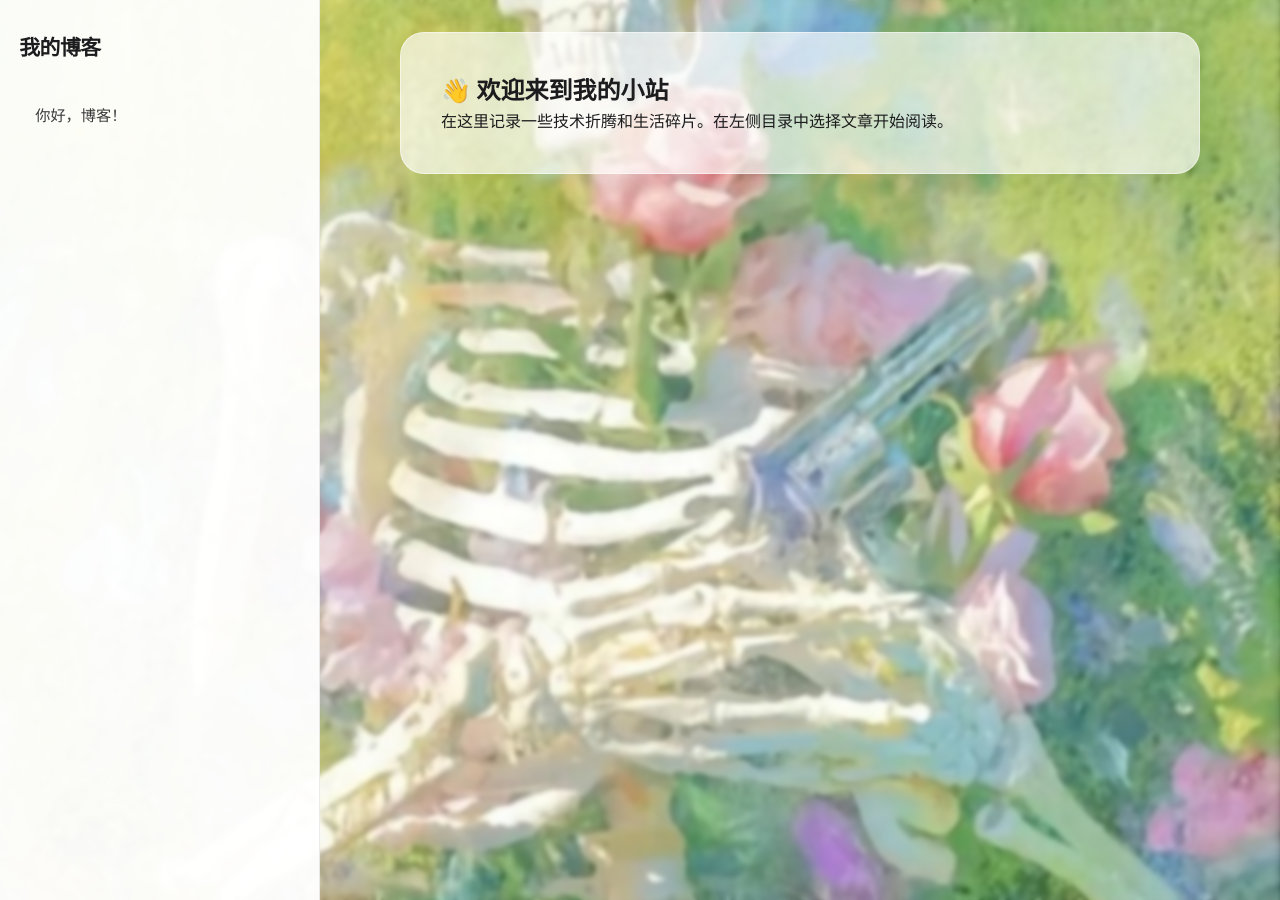
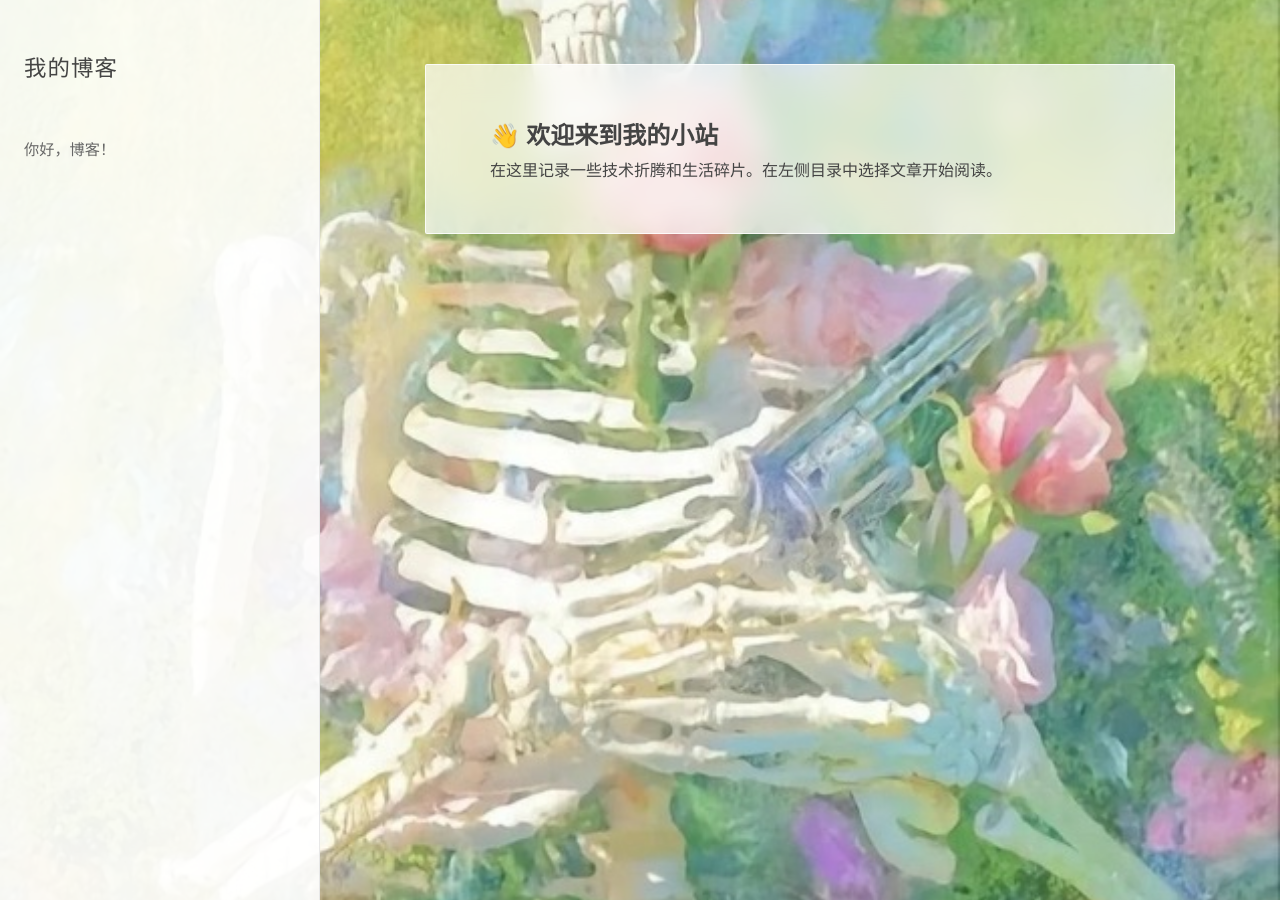
Before and after one commit to Jerry-Hang/Jerry-Hang.github.io, a Jekyll site: the page built from index.html, in a window 1280 px wide. Built offline with Jekyll 4.4.1, drawn with Linux system fonts in a browser that asks for light colours.

Commit message:
Ui改进

```diff
--- a/assets/css/ios-style.css
+++ b/assets/css/ios-style.css
@@ -1,13 +1,14 @@
-/* ========== 全局重置 ========== */
+/* ========== 全局重置与字体 ========== */
 * { box-sizing: border-box; margin: 0; padding: 0; }
 
 body {
-  font-family: -apple-system, BlinkMacSystemFont, "SF Pro Text", "Helvetica Neue", sans-serif;
-  color: #1c1c1e;
-  line-height: 1.5;
+  /* 选用有东方气质的衬线字体，系统默认无衬线作为后备 */
+  font-family: "Noto Serif SC", "Songti SC", "Source Han Serif SC", Georgia, serif;
+  color: #333;
+  line-height: 1.8; /* 加大行高，增加留白感 */
   -webkit-font-smoothing: antialiased;
+  /* 背景图，路径换成你自己的。用 fixed 制造一种沉稳的沉浸感 */
   background: url('/assets/images/bg.jpg') center/cover fixed;
-  /* 替换为你的图片路径 */
   min-height: 100vh;
 }
 
@@ -15,134 +16,142 @@ body {
 .app-container {
   display: flex;
   min-height: 100vh;
-  backdrop-filter: blur(2px);  /* 全屏轻微模糊，让背景更柔和 */
 }
 
-/* ========== 左侧目录（不透明） ========== */
+/* ========== 左侧目录（不透明，模仿纸张） ========== */
 .sidebar {
   width: 25%;
   min-width: 220px;
-  background: rgba(255, 255, 255, 0.95);
-  backdrop-filter: blur(10px);
-  border-right: 0.5px solid rgba(60,60,67,0.1);
+  background: rgba(255, 255, 255, 0.9);
+  /* 取消之前的模糊，用纯色营造干净侧边栏 */
+  border-right: 1px solid #e8e8e8;
   display: flex;
   flex-direction: column;
-  padding: 2rem 1.2rem;
+  padding: 3rem 1.5rem; /* 增加内边距，更透气 */
   overflow-y: auto;
   height: 100vh;
   position: sticky;
   top: 0;
 }
 
-.sidebar-header {
-  margin-bottom: 2rem;
+.sidebar-header { margin-bottom: 2.5rem; }
+
+.site-title {
+  font-size: 1.4rem;
+  font-weight: normal; /* 不用加粗，用正常字重 */
+  color: #444;
+  text-decoration: none;
+  letter-spacing: 0.05em; /* 轻微字间距 */
 }
 
-.site-title {
-  font-size: 1.3rem;
-  font-weight: 700;
-  color: #1c1c1e;
+/* 导航列表 */
+.post-nav-list { list-style: none; }
+.post-nav-list li { margin-bottom: 0.8rem; }
+.post-nav-list a {
+  display: block;
+  padding: 0.5rem 0; /* 减少左右内边距，更简约 */
+  color: #666;
   text-decoration: none;
-  letter-spacing: -0.02em;
+  font-size: 0.95rem;
+  border-bottom: 1px solid transparent; /* 为悬停效果占位 */
+  transition: color 0.3s, border-color 0.3s;
+}
+.post-nav-list a:hover {
+  color: #b23a2e; /* 用一点朱砂红代替常规蓝，作为强调色 */
+  border-bottom-color: #b23a2e;
+}
+.post-nav-list a.active {
+  color: #b23a2e;
+  font-weight: bold;
 }
 
-/* 文章导航列表 */
-.post-nav-list {
-  list-style: none;
-}
-
-.post-nav-list li {
-  margin-bottom: 0.6rem;
-}
-
-.post-nav-list a {
-  display: block;
-  padding: 0.6rem 1rem;
-  border-radius: 12px;
-  color: #3a3a3c;
-  text-decoration: none;
-  font-size: 0.95rem;
-  font-weight: 500;
-  transition: background 0.15s, color 0.15s;
-}
-
-.post-nav-list a:hover {
-  background: rgba(0,122,255,0.08);
-  color: #007aff;
-}
-
-.post-nav-list a.active {
-  background: #007aff;
-  color: #fff;
-  font-weight: 600;
-}
-
-/* ========== 右侧内容区 ========== */
+/* ========== 右侧内容区（通透玻璃） ========== */
 .main-content {
   width: 75%;
-  padding: 2rem 2.5rem;
+  padding: 4rem 3rem; /* 大量留白 */
   overflow-y: auto;
 }
 
-/* 毛玻璃面板 */
 .glass-panel {
-  background: rgba(255, 255, 255, 0.65);
-  backdrop-filter: blur(20px);
-  -webkit-backdrop-filter: blur(20px);
-  border-radius: 24px;
-  padding: 2.5rem 2.5rem;
-  box-shadow: 0 8px 32px rgba(0,0,0,0.05);
-  border: 0.5px solid rgba(255,255,255,0.5);
-  color: #1c1c1e;
-  max-width: 800px;
+  /* 半透明白色，营造纸上水墨的感觉 */
+  background: rgba(255, 255, 255, 0.7);
+  backdrop-filter: blur(15px);
+  -webkit-backdrop-filter: blur(15px);
+  border-radius: 2px; /* 微小的圆角，保持锐利感 */
+  padding: 3rem 4rem; /* 内部左右留白更多 */
+  box-shadow: 0 10px 30px rgba(0,0,0,0.03);
+  border: 1px solid rgba(255,255,255,0.8);
+  color: #444;
+  max-width: 750px;
   margin: 0 auto;
 }
 
-/* 文章标题 */
+/* ========== 文章标题：核心风格 ========== */
 .post-title, .page-title {
-  font-size: 2rem;
-  font-weight: 700;
-  letter-spacing: -0.03em;
-  margin-bottom: 1rem;
+  font-size: 2.2rem;
+  font-weight: normal; /* 不用粗体，显素雅 */
+  letter-spacing: 0.03em;
+  margin-bottom: 2rem;
+  color: #2c2c2c;
+  line-height: 1.4;
 }
 
-/* 文章元信息 */
+/* 元信息 */
 .post-meta {
-  color: #8e8e93;
-  font-size: 0.9rem;
-  margin-bottom: 1.5rem;
-  border-bottom: 1px solid rgba(60,60,67,0.1);
-  padding-bottom: 0.8rem;
+  color: #999;
+  font-size: 0.85rem;
+  margin-bottom: 2.5rem;
+  padding-bottom: 1.5rem;
+  border-bottom: 1px solid #e8e8e8;
+  font-style: italic;
 }
 
-/* 普通链接 */
-a {
-  color: #007aff;
-  text-decoration: none;
+/* ========== 文字倾斜特效（鼠标悬停试试） ========== */
+.tilt-text {
+  display: inline-block;
+  transition: transform 0.4s cubic-bezier(0.25, 0.1, 0.25, 1);
 }
-a:hover {
-  text-decoration: underline;
+.tilt-text:hover {
+  transform: rotate(-1.5deg);
+  color: #b23a2e; /* 悬停时变红 */
 }
 
-/* 代码块等通用美化 */
-pre, code {
-  background: rgba(0,0,0,0.03);
-  border-radius: 10px;
-  padding: 0.2em 0.4em;
-  font-family: "SF Mono", Menlo, monospace;
+/* ========== 通用元素美化 ========== */
+a {
+  color: #b23a2e;
+  text-decoration: none;
+  transition: color 0.2s;
 }
-pre {
-  padding: 1rem;
-  overflow-x: auto;
-}
+a:hover { color: #8a1c15; }
 
 hr {
   border: none;
-  border-top: 0.5px solid rgba(60,60,67,0.15);
-  margin: 2rem 0;
+  border-top: 1px solid #e8e8e8;
+  margin: 3rem 0;
 }
 
-/* 隐藏首页的默认文章列表（双重保险） */
-.home .post-list {
-  display: none !important;
+pre, code {
+  background: #f9f9f9;
+  border-radius: 4px;
+  font-family: "SF Mono", Menlo, monospace;
+  font-size: 0.9em;
+  padding: 0.2em 0.4em;
 }
+pre {
+  padding: 1.5rem;
+  overflow-x: auto;
+  border: 1px solid #eee;
+}
+
+/* 隐藏首页默认文章列表 */
+.home .post-list { display: none !important; }
+
+/* 实现一个小而美的返回顶部或文末装饰 */
+.post-content p:last-child::after {
+  content: "— ✦ —";
+  display: block;
+  text-align: center;
+  margin-top: 3rem;
+  color: #ccc;
+  font-size: 0.9rem;
+}
```
